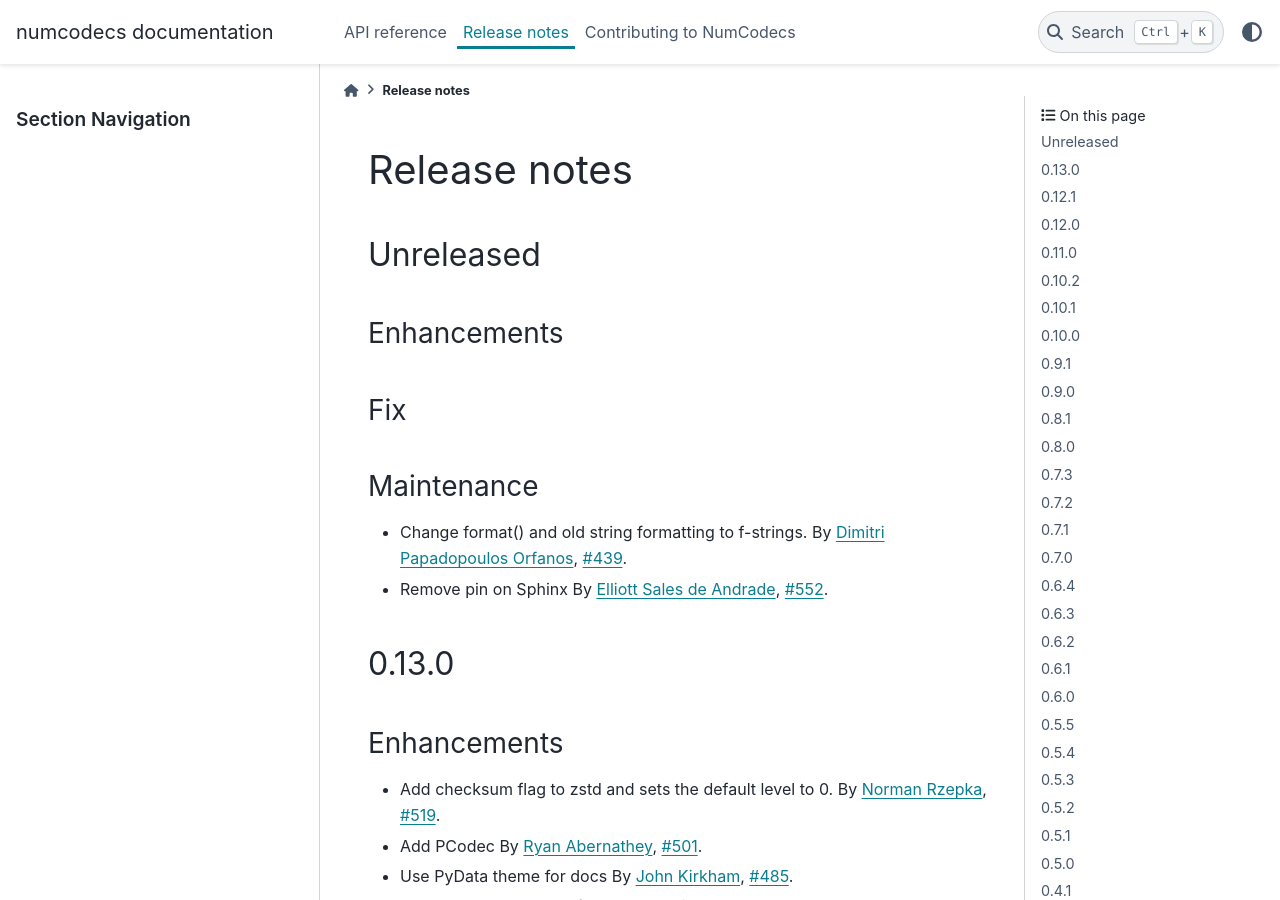
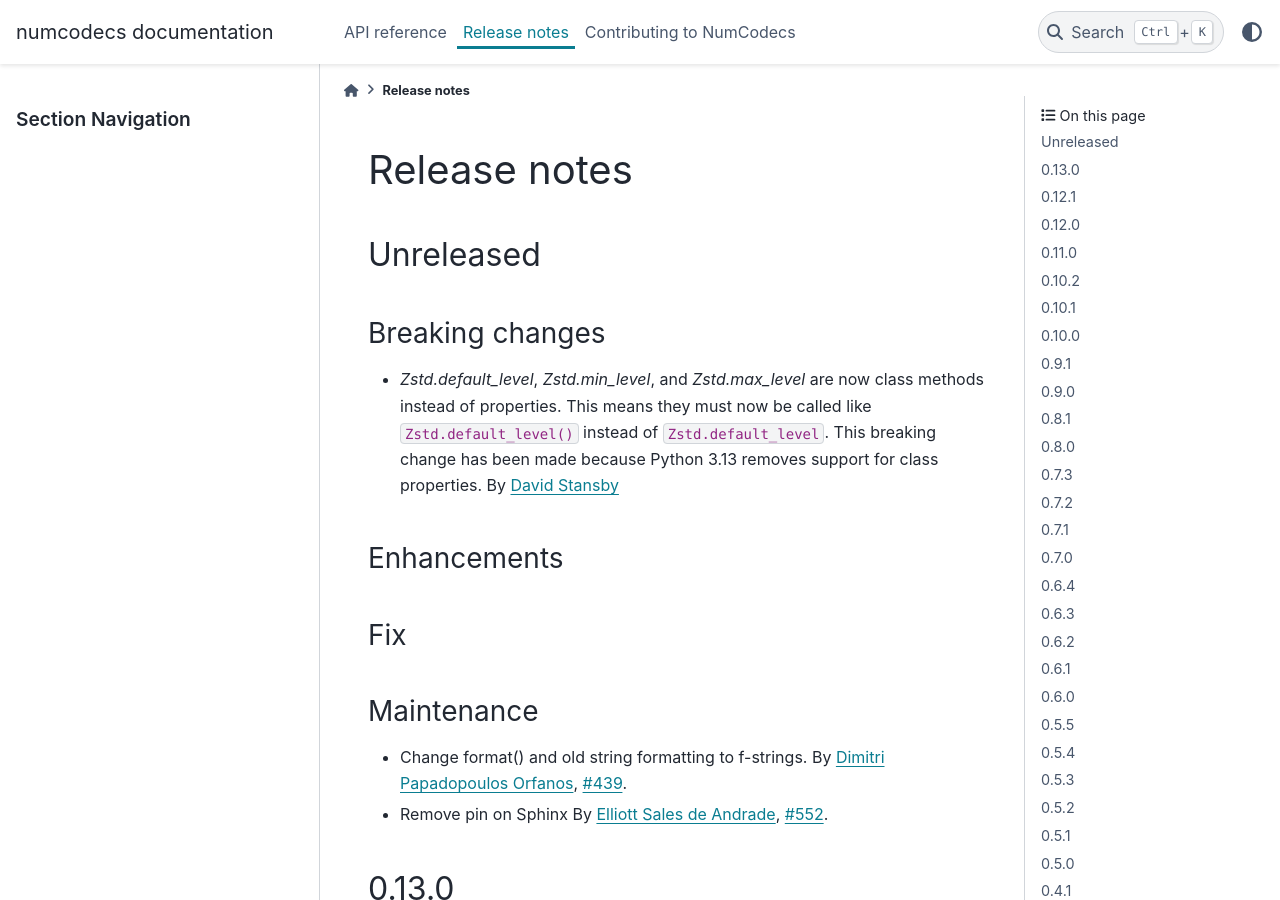
Before and after one commit to zarr-developers/numcodecs, a Sphinx documentation site: the page built from docs/release.rst, in a window 1280 px wide and 900 px high. Built offline with Sphinx 7.4.7 and the PyData theme 0.15.4, drawn with Linux system fonts in a browser that asks for light colours; the version number could not be read and is left out.

Commit message:
Convert class properties to class methods (#578)

```diff
--- a/docs/release.rst
+++ b/docs/release.rst
@@ -10,6 +10,14 @@
 
 Unreleased
 ----------
+
+Breaking changes
+~~~~~~~~~~~~~~~~
+* `Zstd.default_level`, `Zstd.min_level`, and `Zstd.max_level` are now class methods
+  instead of properties. This means they must now be called like ``Zstd.default_level()``
+  instead of ``Zstd.default_level``. This breaking change has been made because Python 3.13
+  removes support for class properties.
+  By :user:`David Stansby <dstansby>`
 
 Enhancements
 ~~~~~~~~~~~~
```
Also changed, not shown: 2 other files.
